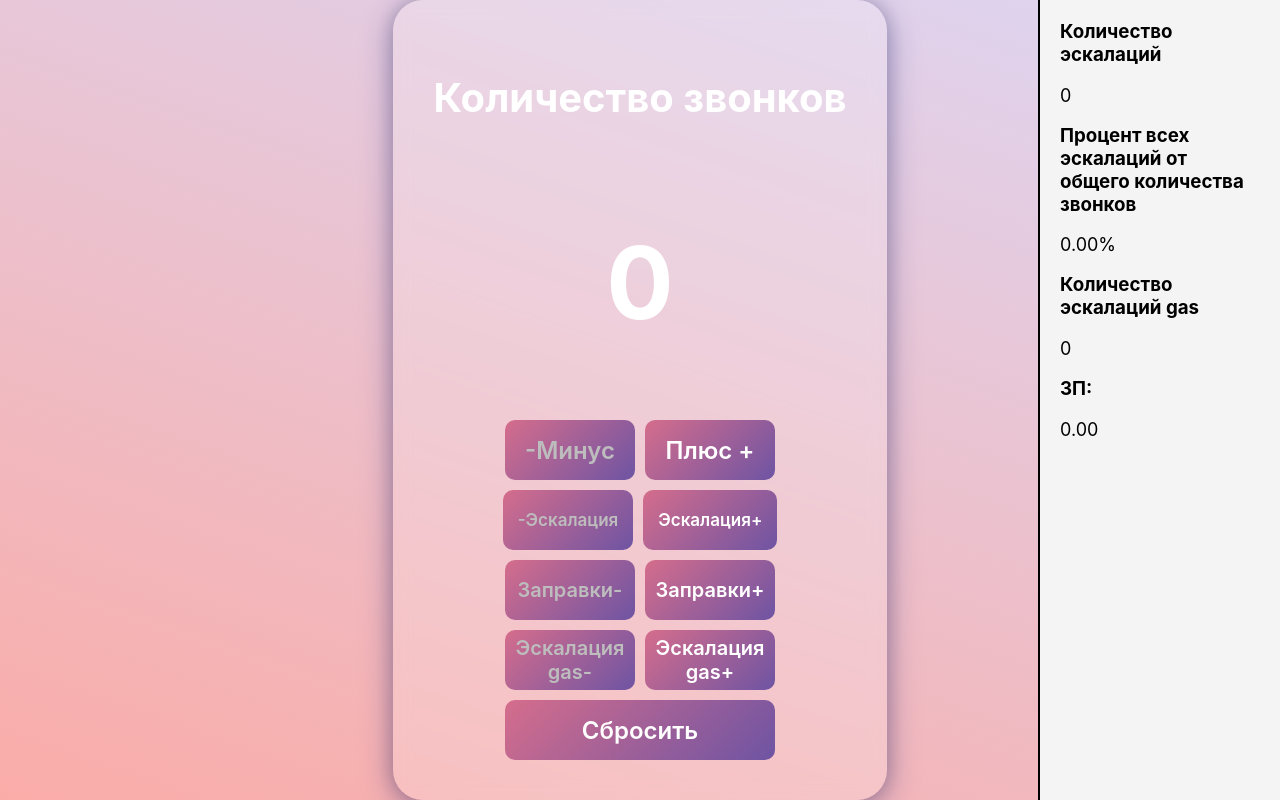
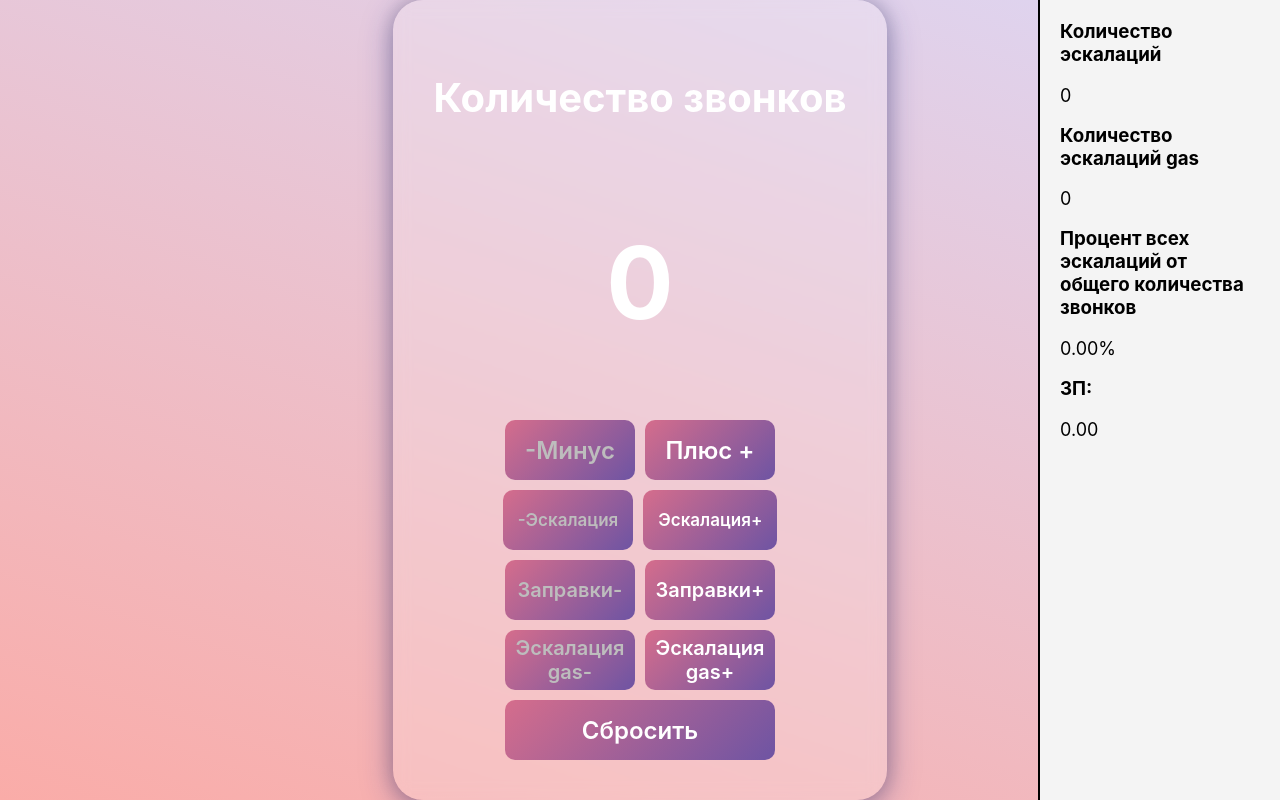
Before and after one commit to WadimDubovec/CallsCounterNew, a React (Create React App) app in the folder client/: page / in a window 1280 px wide. Built offline with nearby package versions, Linux system fonts and the light colour scheme.

Commit message:
add gas 1.035

```diff
--- a/client/src/components/Content/Content.jsx
+++ b/client/src/components/Content/Content.jsx
@@ -27,6 +27,9 @@ function Content({
                         setDaySalary(prevCount => Math.max(prevCount - 0.58, 0))
                         if (numberOfCallsGasEscalations === 1 && numberOfCalls === 1)  {
                             setNumberOfCallsGasEscalations(prevCount => Math.max(prevCount-1, 0))
+                        }
+                        if (numberOfEscalations === 1 && numberOfCalls === 1) {
+                            setNumberOfEscalation(prevCount => Math.max(prevCount-1, 0))
                         }
                     }}
 
@@ -127,7 +130,6 @@ function Content({
                 </MyButton >
             </div >
 
-
             {/*zero*/}
             <div className = "column" >
                 <MyButton
--- a/client/src/components/Sidebar/Sidebar.jsx
+++ b/client/src/components/Sidebar/Sidebar.jsx
@@ -5,22 +5,24 @@ function Sidebar({ numberOfEscalations, numberOfEscalationsGas, percentageEscala
 
 
     return (
-        <div className="sidebar">
+        <div className = "sidebar" >
             <div >
                 <h3 >Количество эскалаций</h3 >
                 <p >{numberOfEscalations}</p >
+            </div >
+
+            <div >
+                <h3 >Количество эскалаций gas</h3 >
+                <p >{numberOfEscalationsGas}</p >
+            </div >
+
+            <div >
                 <h3 >Процент всех эскалаций от общего количества звонков</h3 >
                 <p >{percentageEscalations.toFixed(2)}%</p >
             </div >
 
             <div >
-                <h3>Количество эскалаций gas</h3 >
-                <p>{numberOfEscalationsGas}</p>
-
-            </div >
-
-            <div >
-            <h3 >ЗП:</h3 >
+                <h3 >ЗП:</h3 >
                 <p >{daySalary.toFixed(2)}</p >
             </div >
         </div >
```
